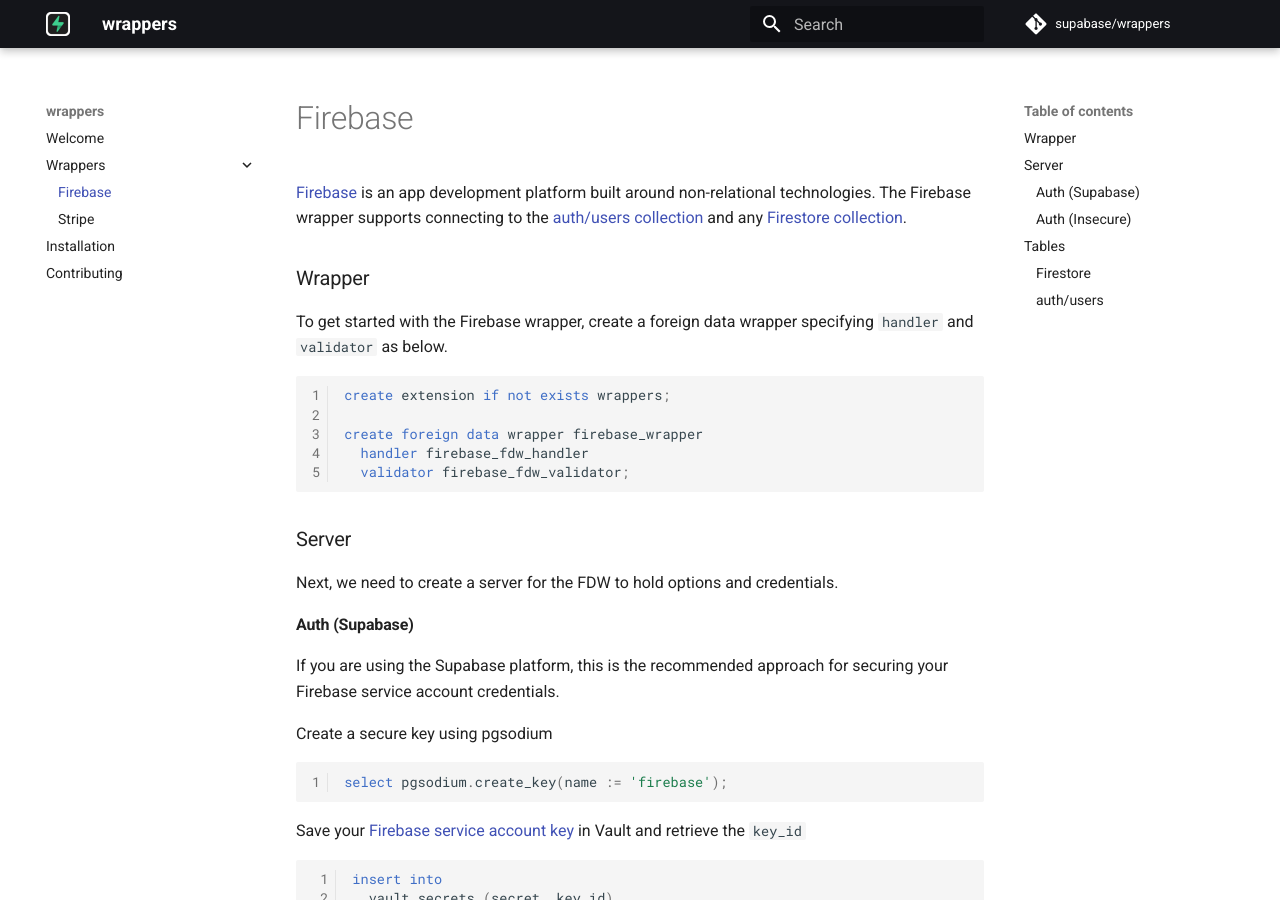
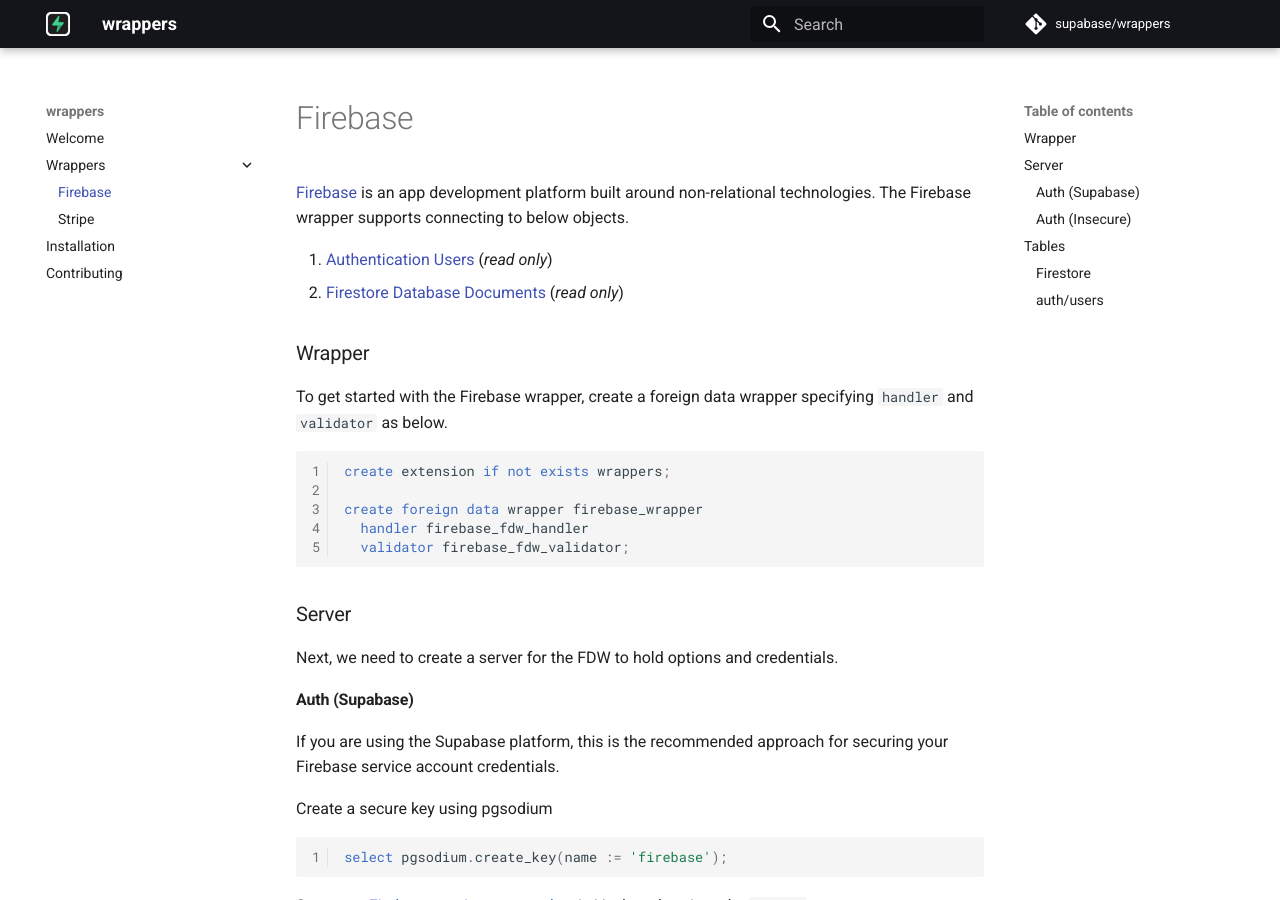
Before and after one commit to supabase/wrappers, an MkDocs documentation site: the page built from docs/firebase.md, in a window 1280 px wide and 900 px high. Built offline with MkDocs 1.6.1 and Material for MkDocs 9.7.7, drawn with Linux system fonts in a browser that asks for light colours; comment, search, counter and statistics services are not loaded.

Commit message:
add supported Firebase object list

```diff
--- a/docs/firebase.md
+++ b/docs/firebase.md
@@ -1,5 +1,7 @@
-[Firebase](https://firebase.google.com/) is an app development platform built around non-relational technologies. The Firebase wrapper supports connecting to the [auth/users collection](https://firebase.google.com/docs/auth/users) and any [Firestore collection](https://firebase.google.com/docs/firestore).
+[Firebase](https://firebase.google.com/) is an app development platform built around non-relational technologies. The Firebase wrapper supports connecting to below objects.
 
+1. [Authentication Users](https://firebase.google.com/docs/auth/users) (*read only*)
+2. [Firestore Database Documents](https://firebase.google.com/docs/firestore) (*read only*)
 
 ### Wrapper
 To get started with the Firebase wrapper, create a foreign data wrapper specifying `handler` and `validator` as below.
```
